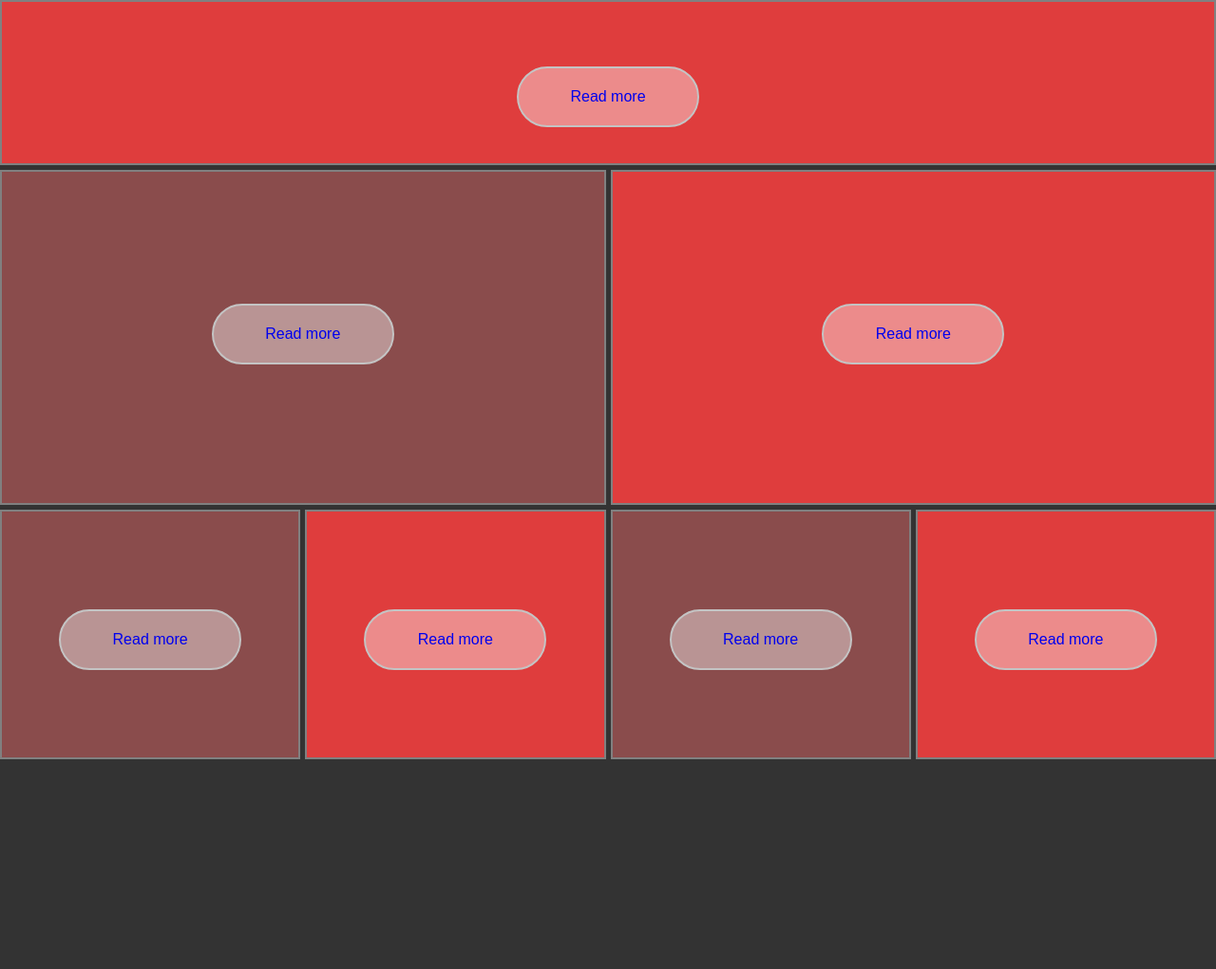
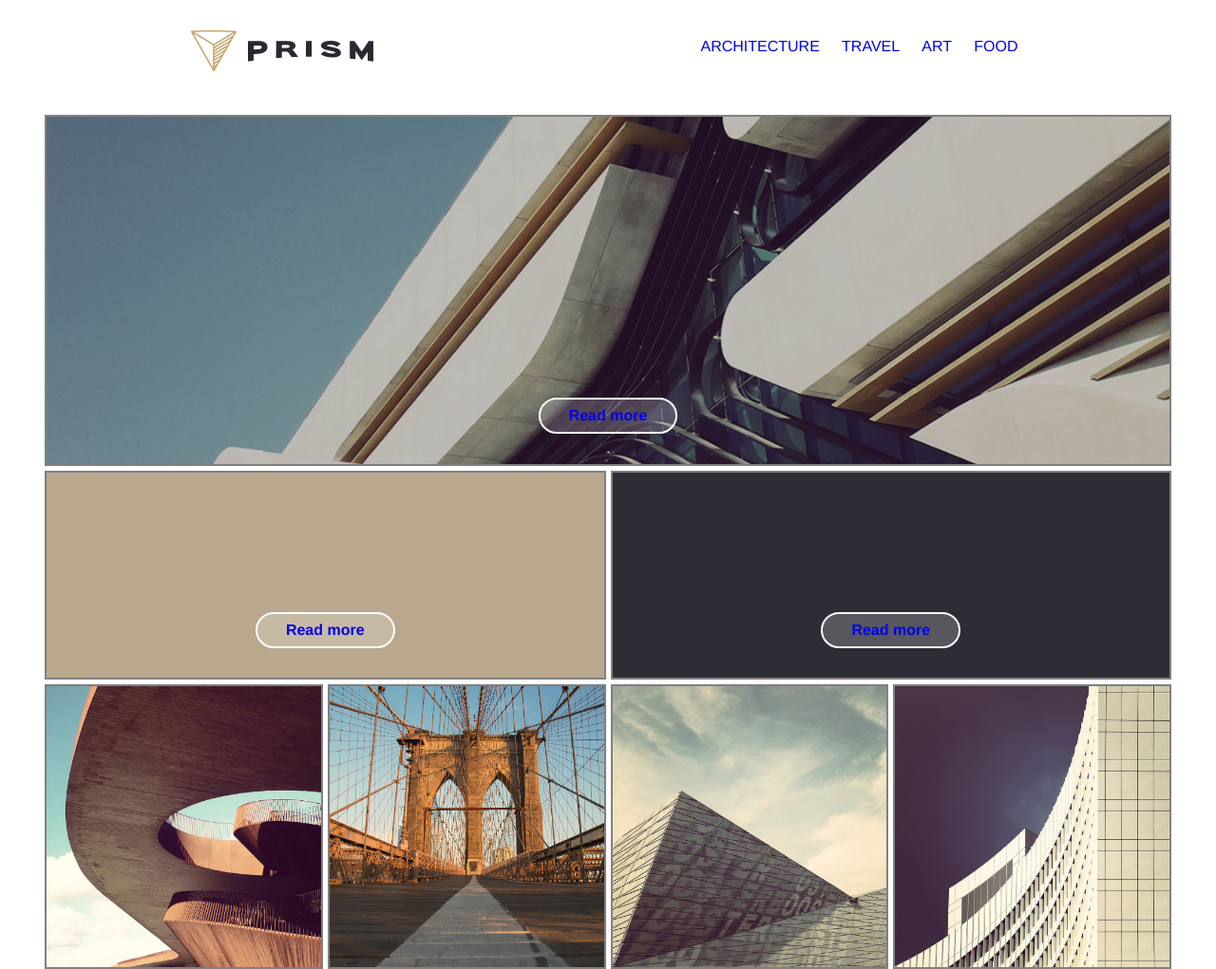
Before and after one commit to Nagrik/Grid-and-modalWindow, a plain HTML site: page index.html in a window 1280 px wide. Shown: the whole page at 95% size. Before the commit the page ends 800 px from the top, so only its background shows below. Drawn offline with Linux system fonts and the light colour scheme.

Commit message:
Images+Menu

```diff
--- a/css/style.css
+++ b/css/style.css
@@ -1,14 +1,40 @@
-
-body{
-    margin: 0;
-    padding: 0;
-    background-color: #333333;
+html,
+html * {
+	padding: 0;
+	margin: 0;
+	box-sizing: border-box;
+	font-family: Gotham, Helvetica Neue, Helvetica, Arial," sans-serif";
 }
 
 a{
     text-decoration: none;
 }
-a:visited {color:whitesmoke;} /* посещенная ссылка */
+a:visited {color: #2F322A;} посещенная ссылка
+img {
+	width: 100%;
+	max-width: 100%;
+	height: auto;
+	vertical-align: middle;
+}
+
+.header{
+  height: 121px;
+  padding: 32px;
+  display: flex;
+  justify-content: space-around;
+}
+
+.menu{
+  display: flex;
+  justify-content: space-between;
+  width: 350px;
+  text-decoration: none;
+  list-style: none;
+	color: #2F322A;
+	text-align: center;
+	text-transform: uppercase;
+	padding: 8px;
+}
 
 .item{
     border: 2px solid grey;
@@ -22,59 +48,79 @@ a:visited {color:whitesmoke;} /* посещенная ссылка */
 
   .box{
     display: grid;
-    height: 100vh;
     grid-template-columns: repeat(4, 1fr);
-    grid-template-rows: repeat(9, 1fr);
+    grid-template-rows: repeat(12, 1fr);
     margin: 0 auto;
-    max-width: 1350px;
+    max-width: 1186px;
     grid-gap: 5px;
+    height: 900px;
   }
   .item:nth-child(1){
-  grid-row: span 2;
+  grid-row: span 5;
   grid-column: span 4;
+background-repeat: no-repeat;
+background-size: cover;
+background-image: url(../images/hero.jpg);
   }
 
   .item:nth-child(2){
-    grid-row: span 4;
+    grid-row: span 3;
     grid-column: span 2;
+background-repeat: no-repeat;
+background-size: cover;
+background-color: #b9a88e;
+
   }
 
   .item:nth-child(3){
-    grid-row: span 4;
+    grid-row: span 3;
     grid-column: span 2;
+    background-color: #2D2D35
   }
 
 
   .item:nth-child(4){
-    grid-row: span 3;
+    grid-row: span 5;
+    background-image: url(../images/gallery-1.jpg);
+    background-repeat: no-repeat;
+background-size: cover;
   }
 
   .item:nth-child(5){
-    grid-row: span 3;
+    grid-row: span 5;
+    background-image: url(../images/gallery-2.jpg);
+    background-repeat: no-repeat;
+background-size: cover;
   }
   .item:nth-child(6){
-    grid-row: span 3;
+    grid-row: span 5;
+    background-image: url(../images/gallery-3.jpg);
+    background-repeat: no-repeat;
+background-size: cover;
   }
   .item:nth-child(7){
-    grid-row: span 3;
+    grid-row: span 5;
+    background-image: url(../images/gallery-4.jpg);
+    background-repeat: no-repeat;
+background-size: cover;
   }
 
-  .button{
-      border: 2px solid #c4c4c4;
+
+  .button {
+    border: 2px solid white;
       font-size: 16px;
-      font-weight: 500;
+      font-weight:700;
       text-align: center;
-      position: relative;
-      width: 12em;
-      height: 4em;
-      border-radius: 40px;
-      font-style: arial;
       cursor: pointer;
       overflow: hidden;
-      top: 40%;
+      background: rgba(255, 255, 255, 0.2);
+      outline: none;
+      color: whitesmoke;
+      padding: 8px 30px;
+      border-radius: 30px;
+      margin-top: 25%;
+  }
 
-      background: rgba(255, 255, 255, 0.4);
-    display: inline-block;
-    outline: none;
-    color: whitesmoke;
+  .button a:visited{
+  color: white;
   }
--- a/index.html
+++ b/index.html
@@ -8,9 +8,20 @@
 
 </head>
 <body>
+  <header class="header">
+    <div class="logo">
+      <img src="images/logo.png" alt="">
+    </div>
+    <ul class="menu">
+      <li class="menu__item"><a href="#">Architecture </a></li>
+      <li class="menu__item"><a href="#">Travel </a></li>
+      <li class="menu__item"><a href="#">Art </a></li>
+      <li class="menu__item"><a href="#">Food </a></li>
+    </ul>
+  </header>
   <div class="box">
     <div class="item">
-        <button class="button"><a href="#"> Read more </a></button>
+    <button class="button" style=""><a href="#"> Read more </a></button>
     </div>
     <div class="item">
       <button class="button"><a href="#"> Read more </a></button>
@@ -19,16 +30,12 @@
       <button class="button"><a href="#"> Read more </a></button>
     </div>
     <div class="item">
-      <button class="button"><a href="#"> Read more </a></button>
     </div>
     <div class="item">
-      <button class="button"><a href="#"> Read more </a></button>
     </div>
     <div class="item">
-      <button class="button"><a href="#"> Read more </a></button>
     </div>
     <div class="item">
-      <button class="button"><a href="#"> Read more </a></button>
     </div>
   </div>
 
```
Also changed, not shown: images/0-2.jpg (deleted), images/1.jpg (deleted), images/98266344.jpg (deleted), images/No.2.jpg (deleted), images/gallery-1.jpg (added), images/gallery-2.jpg (added), images/gallery-3.jpg (added), images/gallery-4.jpg (added), images/hero.jpg (added), images/logo.png (added), images/mistobuduvannya-ta-arhitektura.jpg (deleted), images/zaha_hadid_1.jpg (deleted).
